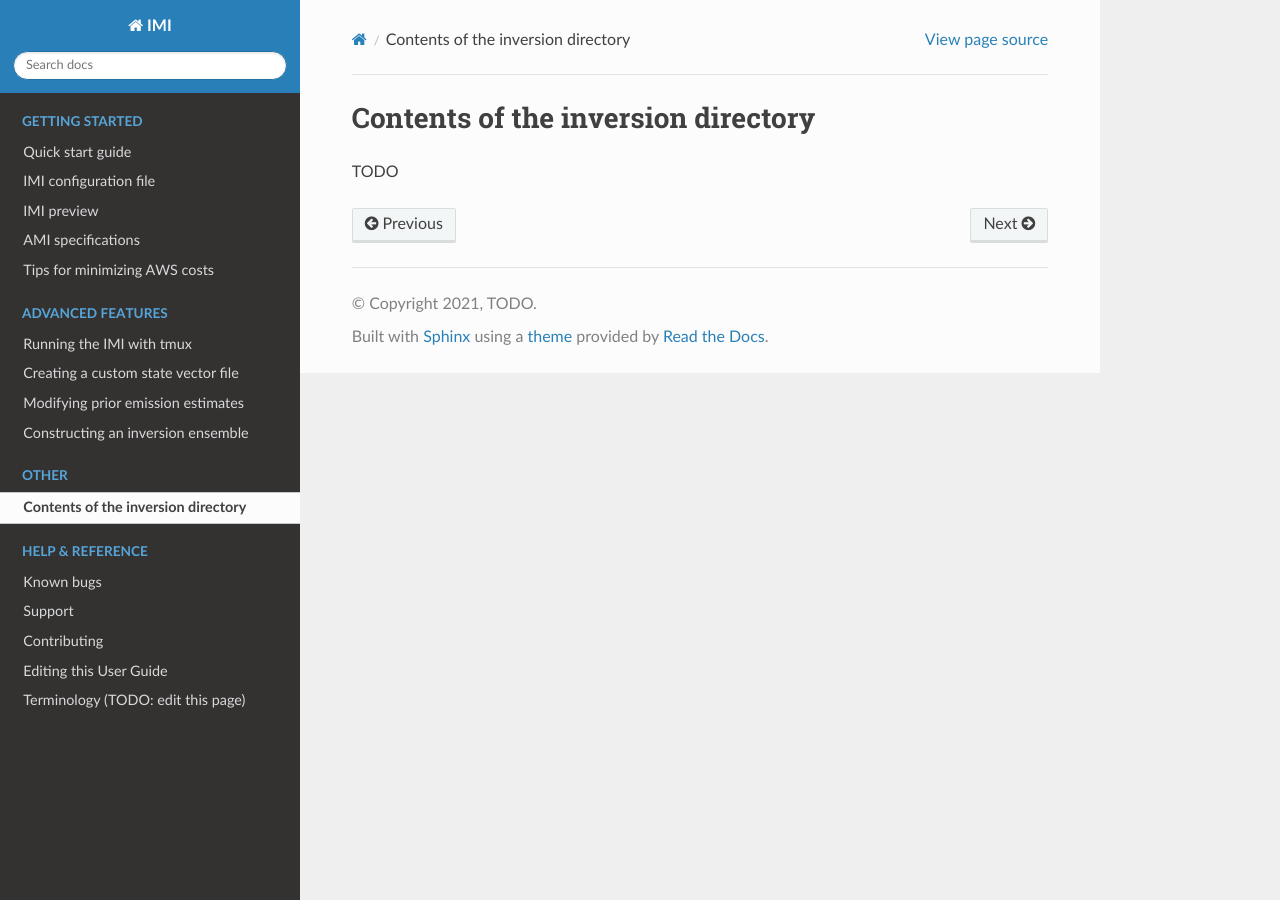
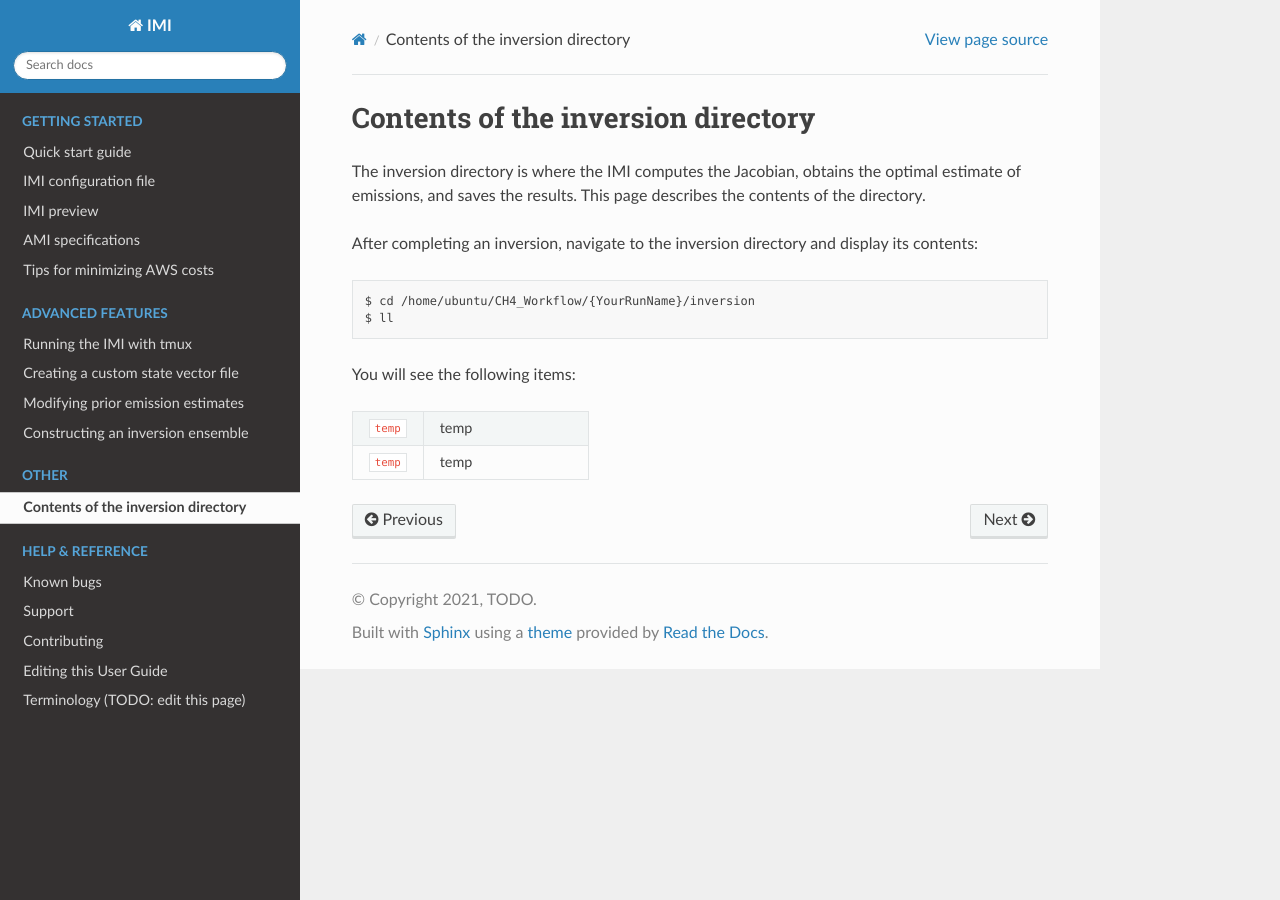
Before and after one commit to geoschem/integrated_methane_inversion, a Sphinx documentation site: the page built from docs/source/other/inversion-directory-contents.rst, in a window 1280 px wide. Built offline with Sphinx 7.4.7 and the Read the Docs theme 2.0.0, drawn with Linux system fonts in a browser that asks for light colours.

Commit message:
start inversion directory contents page

```diff
--- a/docs/source/other/inversion-directory-contents.rst
+++ b/docs/source/other/inversion-directory-contents.rst
@@ -1,4 +1,21 @@
 Contents of the inversion directory
 ===================================
 
-TODO
+The inversion directory is where the IMI computes the Jacobian, obtains the optimal estimate of emissions, and saves the results.
+This page describes the contents of the directory.
+
+After completing an inversion, navigate to the inversion directory and display its contents::
+
+    $ cd /home/ubuntu/CH4_Workflow/{YourRunName}/inversion
+    $ ll
+
+You will see the following items:
+
+.. list-table::
+   :widths: 30, 70
+   :class: tight-table
+
+   * - ``temp``
+     - temp
+   * - ``temp``
+     - temp
```
